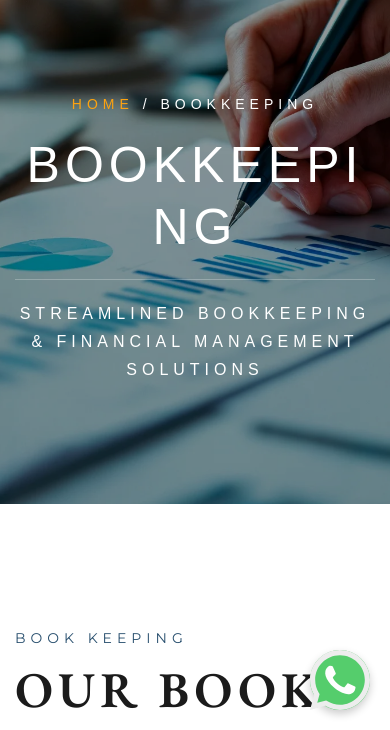
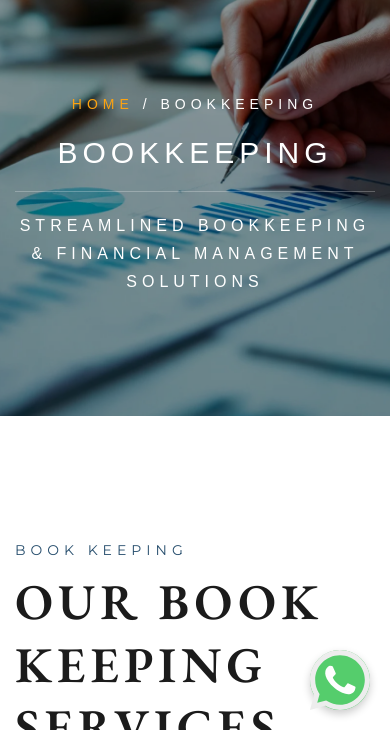
Before and after one commit to technoprogramming92/ifg-corp-gabriel, an Astro site: page /book-keeping in a window 390 px wide. Shown: the part 114-844 px from the top of the page. Built offline with nearby package versions, Linux system fonts and the light colour scheme; Astro itself is replaced by a stand-in of ours.

Commit message:
bookkeeping-text-wrap

```diff
--- a/src/pages/book-keeping.astro
+++ b/src/pages/book-keeping.astro
@@ -3,7 +3,14 @@
 import Layout from '../layouts/Layout.astro';
 
 ---
-
+<style>
+@media screen and (max-width: 767px) {
+  h1  {
+    font-size:30px !important;
+    text-wrap:nowrap;
+  }
+}
+</style>
 <Layout>
     <div class="banner-header section-padding valign bg-img bg-fixed" data-overlay-dark="4" data-background="img/services/4.webp">
 		<div class="container">
```
